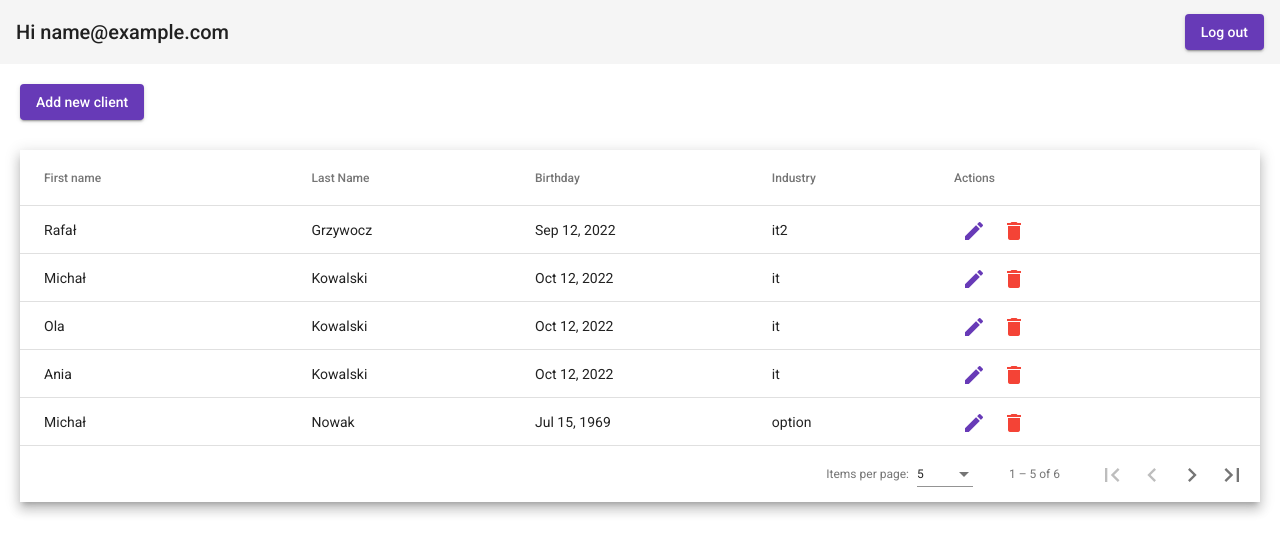
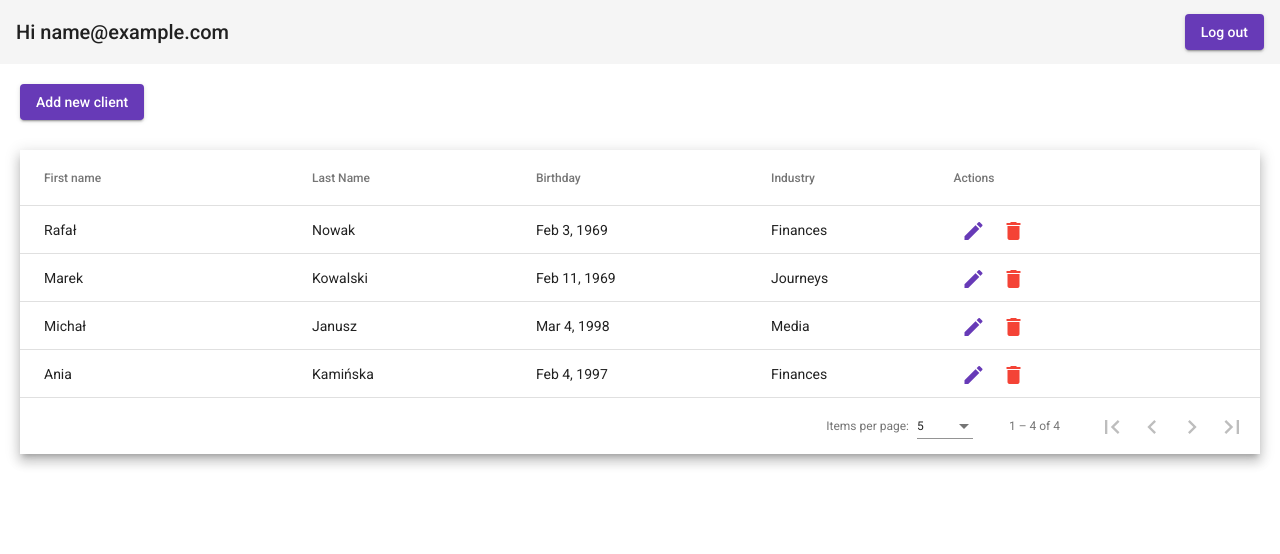
Before and after one commit to RGrzywocz/angular-users-table, an Angular app in the folder admin-table/: page / in a window 1280 px wide. Shown: the top 554 px of the page. Built offline with nearby package versions, Linux system fonts and the light colour scheme; data requests are answered from the project's data file; sample sign-in values are in the browser's storage.

Commit message:
Fix categories names

```diff
--- a/admin-table/db.json
+++ b/admin-table/db.json
@@ -43,46 +43,32 @@
   ],
   "clients": [
     {
-      "id": "1",
-      "firstName": "Rafał",
-      "lastName": "Grzywocz",
-      "birthday": "09-12-2022",
-      "industry": "it2"
+      "firstName": "Rafał ",
+      "lastName": "Nowak",
+      "birthday": "1969-02-03T23:00:00.000Z",
+      "industry": "Finances",
+      "id": 1
     },
     {
-      "id": "4",
-      "firstName": "Michał",
+      "firstName": "Marek",
       "lastName": "Kowalski",
-      "birthday": "10-12-2022",
-      "industry": "it"
+      "birthday": "1969-02-11T23:00:00.000Z",
+      "industry": "Journeys",
+      "id": 2
     },
     {
-      "id": "1",
-      "firstName": "Ola",
-      "lastName": "Kowalski",
-      "birthday": "10-12-2022",
-      "industry": "it"
+      "firstName": "Michał",
+      "lastName": "Janusz",
+      "birthday": "1998-03-04T23:00:00.000Z",
+      "industry": "Media",
+      "id": 3
     },
     {
-      "id": "1",
       "firstName": "Ania",
-      "lastName": "Kowalski",
-      "birthday": "10-12-2022",
-      "industry": "it"
-    },
-    {
-      "firstName": "Michał ",
-      "lastName": "Nowak",
-      "birthday": "1969-07-15T23:00:00.000Z",
-      "industry": "option",
-      "id": "CfzpS1_"
-    },
-    {
-      "firstName": "Jarek",
-      "lastName": "123",
-      "birthday": "1945-11-14T23:00:00.000Z",
-      "industry": "it",
-      "id": "Y9BdzBU"
+      "lastName": "Kamińska",
+      "birthday": "1997-02-04T23:00:00.000Z",
+      "industry": "Finances",
+      "id": 4
     }
   ]
 }
--- a/admin-table/src/app/admin-panel-page/admin-panel-page.component.ts
+++ b/admin-table/src/app/admin-panel-page/admin-panel-page.component.ts
@@ -19,7 +19,7 @@ export class AdminPanelPageComponent implements AfterViewInit {
   displayedColumns: string[] = ['firstName', 'lastName', 'birthday', 'industry', 'deletion'];
   clients!: MatTableDataSource<Client>;
   userEmail: string = ""
-  industries: string[] = ["bio", "it", "archi"];
+  industries: string[] = ["Finances", "Media", "Journeys"];
   showAddingNewClient = false;
   newClientForm: FormGroup = new FormGroup({
     firstName: new FormControl(''),
```
